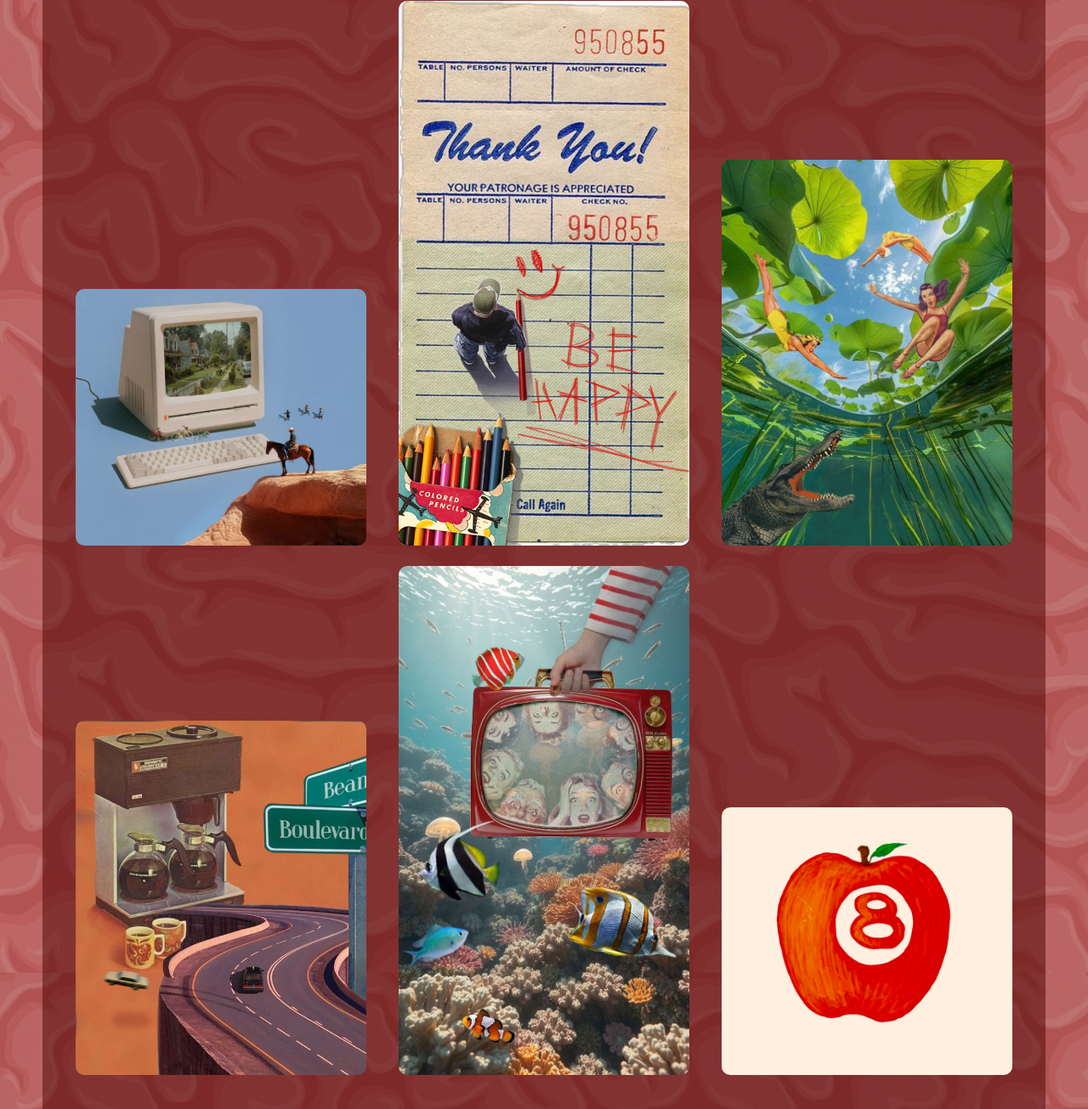
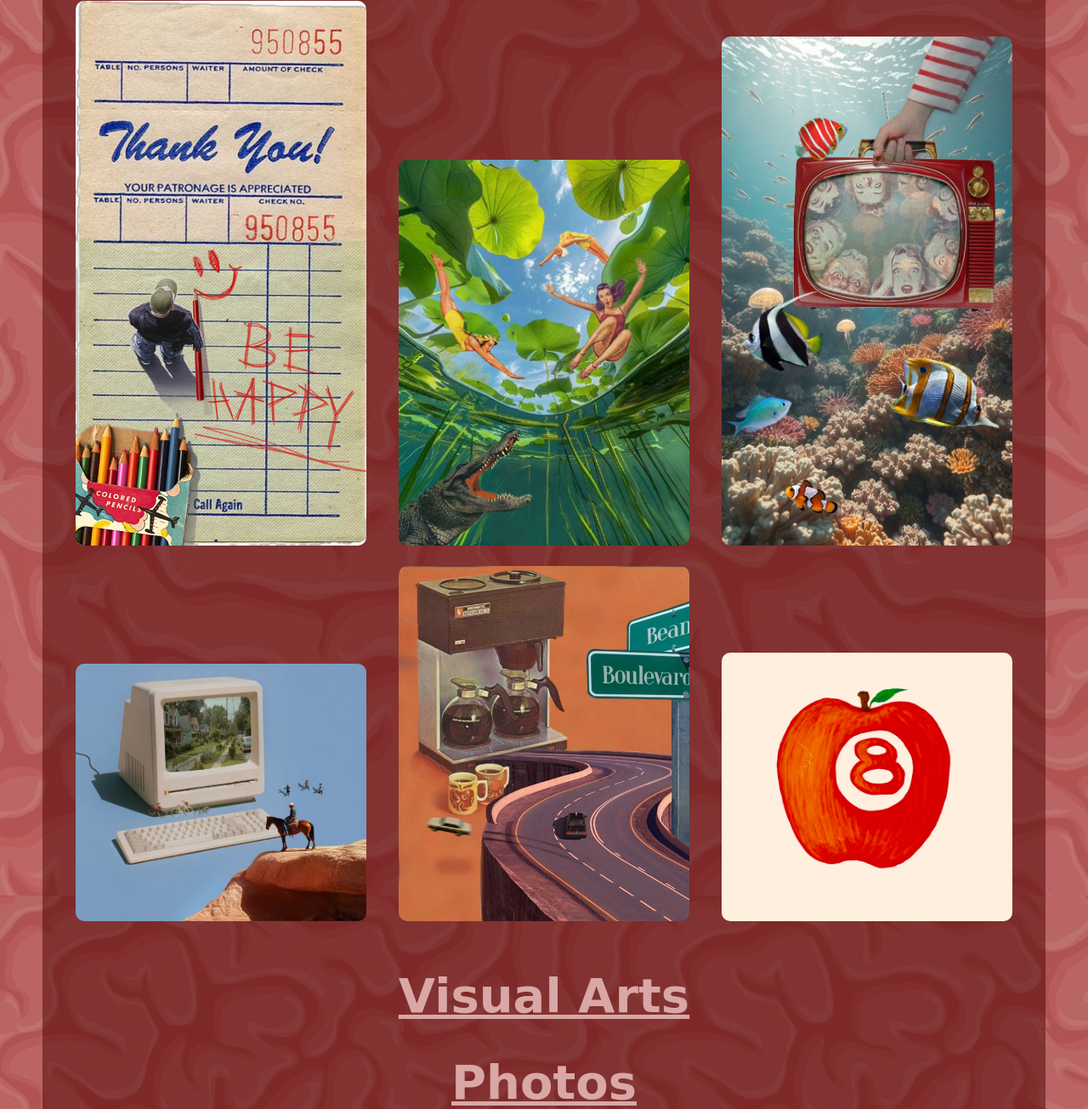
Before and after one commit to ferahfenton/228finalproject, a plain HTML site: page hobbies.html in a window 1280 px wide. Shown: the part 978-2283 px from the top of the page at 85% size. Drawn offline with Linux system fonts and the light colour scheme; a web font is replaced by a local one.

Commit message:
added photos

```diff
--- a/hobbies.html
+++ b/hobbies.html
@@ -129,6 +129,7 @@
     font-size: 3.5em;
     font-style: normal;
     color: #d8a7a6;
+    text-decoration: underline;
   }
 
   .section-box img {
@@ -160,12 +161,12 @@
 
   <div id="design">
     <h2>Graphic Design</h2>
-    <img src="cowboy.jpeg" alt="graphic design">
-    <img src="draw.jpg" alt="graphic design">
-    <img src="jump.jpeg" alt="graphic design">
-    <img src="beans.jpeg" alt="graphic design">
-    <img src="fish.jpeg" alt="graphic design">
-    <img src="apple.jpeg" alt="graphic design">
+    <img src="draw.jpg" alt="Tiny man drawing on a thank you card">
+     <img src="jump.jpeg" alt="50's pinups jumping in crocodile infested waters">
+    <img src="fish.jpeg" alt="People fish-watching in an old TV underwater">
+    <img src="cowboy.jpeg" alt="Lone cowboy watching children escape their 80s computer paradise">
+    <img src="beans.jpeg" alt="Car representing me driving straight to coffee, literally, on a monday morning">
+    <img src="apple.jpeg" alt="8-ball apple drawing">
   </div>
 
   <div id="visual">
```
Lines whose indentation alone changed are shown as unchanged.
